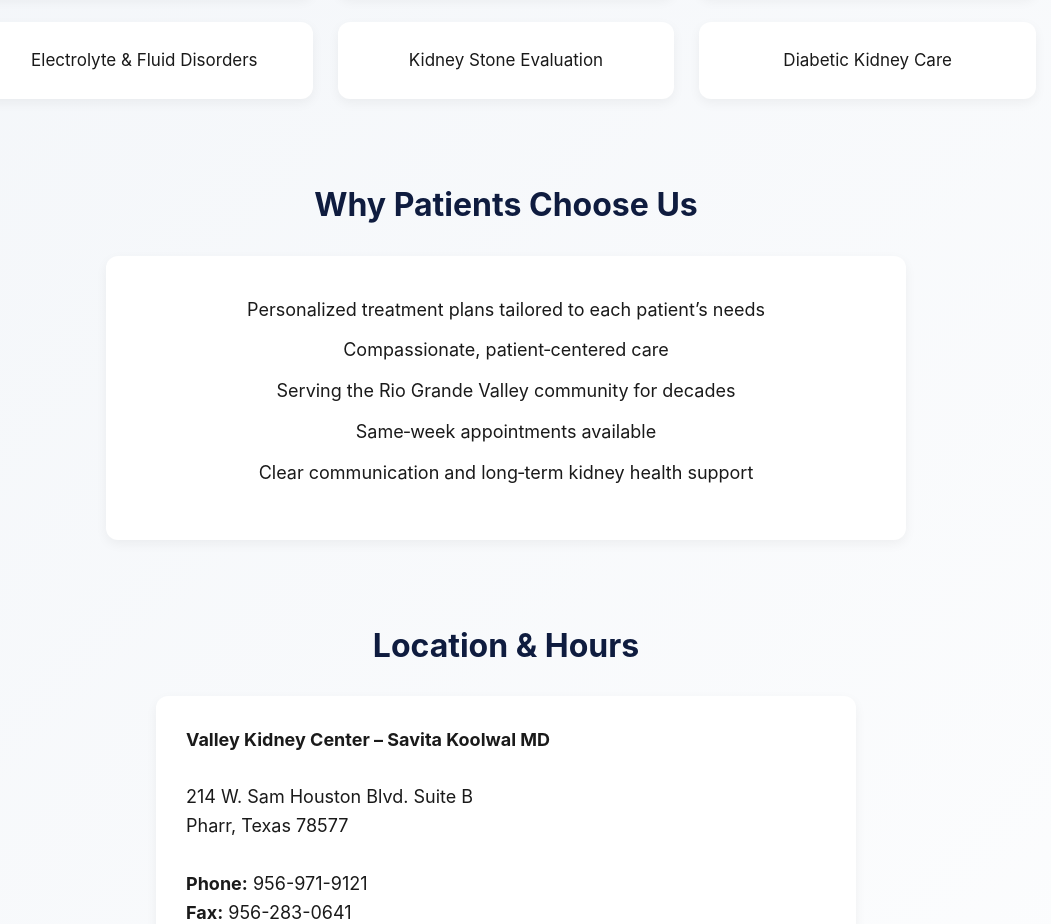
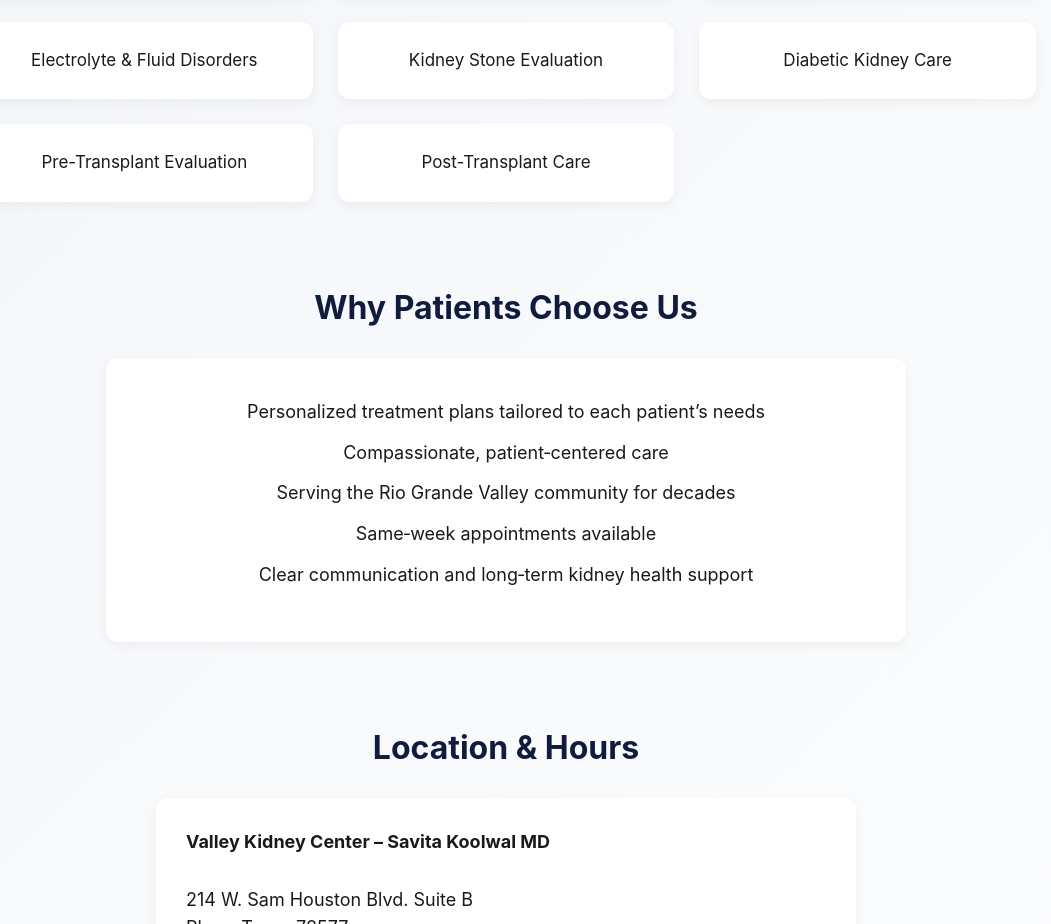
Before and after one commit to WarPigl3t/Valley-Kidney-Center, a plain HTML site: page index.html in a window 1280 px wide. Shown: the part 1526-2450 px from the top of the page, without its empty margins (134-1185 px from the left). Drawn offline with Linux system fonts and the light colour scheme.

Commit message:
Update index.html

```diff
--- a/index.html
+++ b/index.html
@@ -5,7 +5,7 @@
   <meta name="viewport" content="width=device-width, initial-scale=1.0" />
 
   <!-- SEO + Branding -->
-  <meta name="description" content="Expert nephrology care in Pharr, Texas. Valley Kidney Center provides compassionate kidney care led by Dr. Savita Koolwal, serving the Rio Grande Valley.">
+  <meta name="description" content="Nephrology care in Pharr, Texas. Valley Kidney Center provides compassionate kidney care led by Dr. Savita Koolwal, serving the Rio Grande Valley.">
 
   <meta property="og:title" content="Valley Kidney Center – Savita Koolwal MD">
   <meta property="og:description" content="Expert nephrology care in Pharr, Texas.">
@@ -216,6 +216,8 @@
       <div class="service-card">Electrolyte & Fluid Disorders</div>
       <div class="service-card">Kidney Stone Evaluation</div>
       <div class="service-card">Diabetic Kidney Care</div>
+      <div class="service-card">Pre-Transplant Evaluation</div>
+      <div class="service-card">Post-Transplant Care</div>
     </div>
   </section>
 
```
